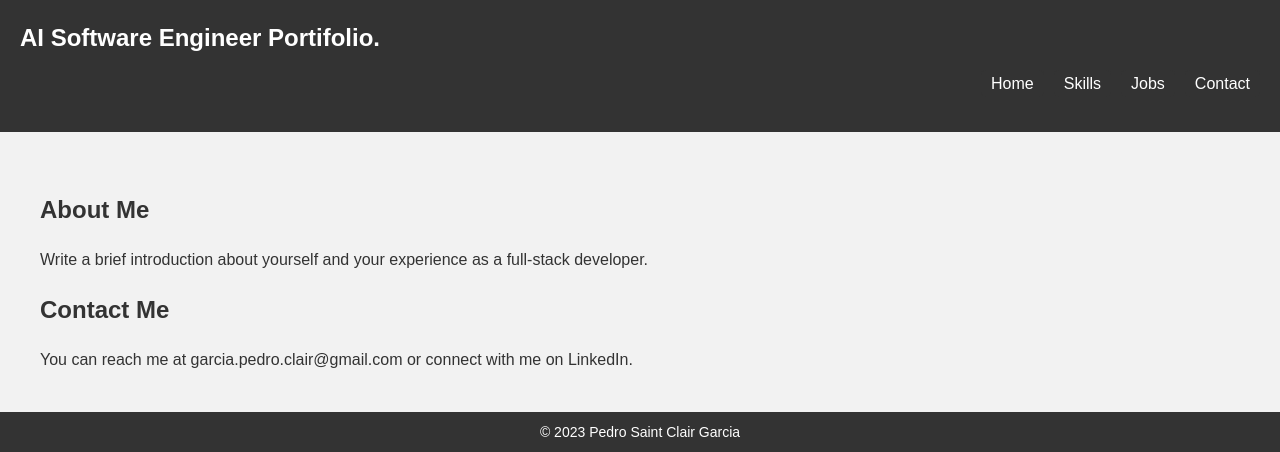
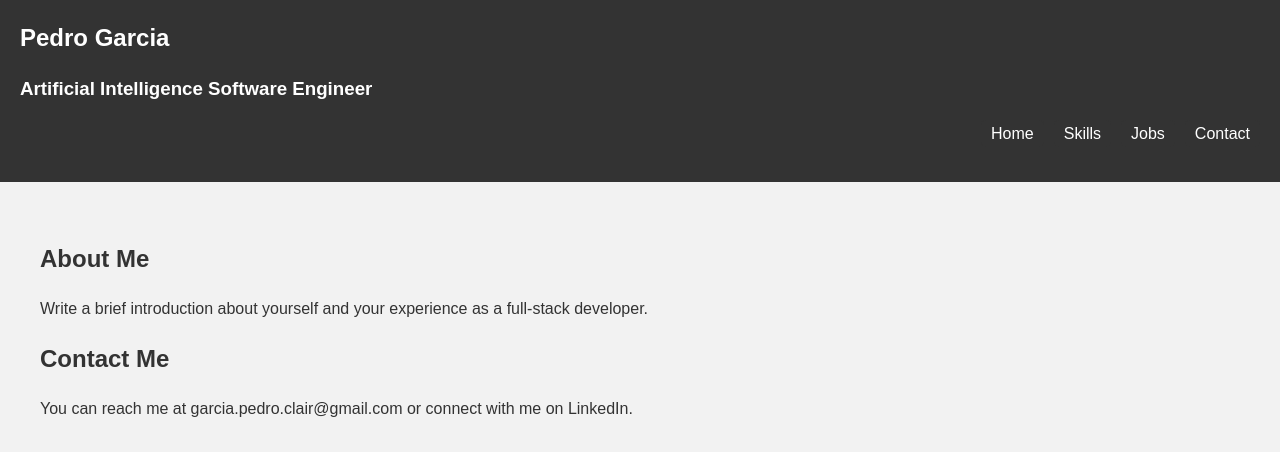
Before and after one commit to pedrosrk/Portifolio, a Flask app: template templates/webPage/home.html in a window 1280 px wide. Shown: the top 452 px of the page. Run offline with Flask 3, Linux system fonts and the light colour scheme; the template is opened without the code that fills it, so the values that code supplies are empty.

```diff
--- a/templates/webPage/layout.html
+++ b/templates/webPage/layout.html
@@ -8,7 +8,8 @@
 </head>
 	<body>
 		<header>
-			<h1>AI Software Engineer Portifolio.</h1>
+			<h1>Pedro Garcia</h1>
+			<h3>Artificial Intelligence Software Engineer </h3>
 			<nav>
 				<ul>
 				  <li><a href="/">Home</a></li>
```
